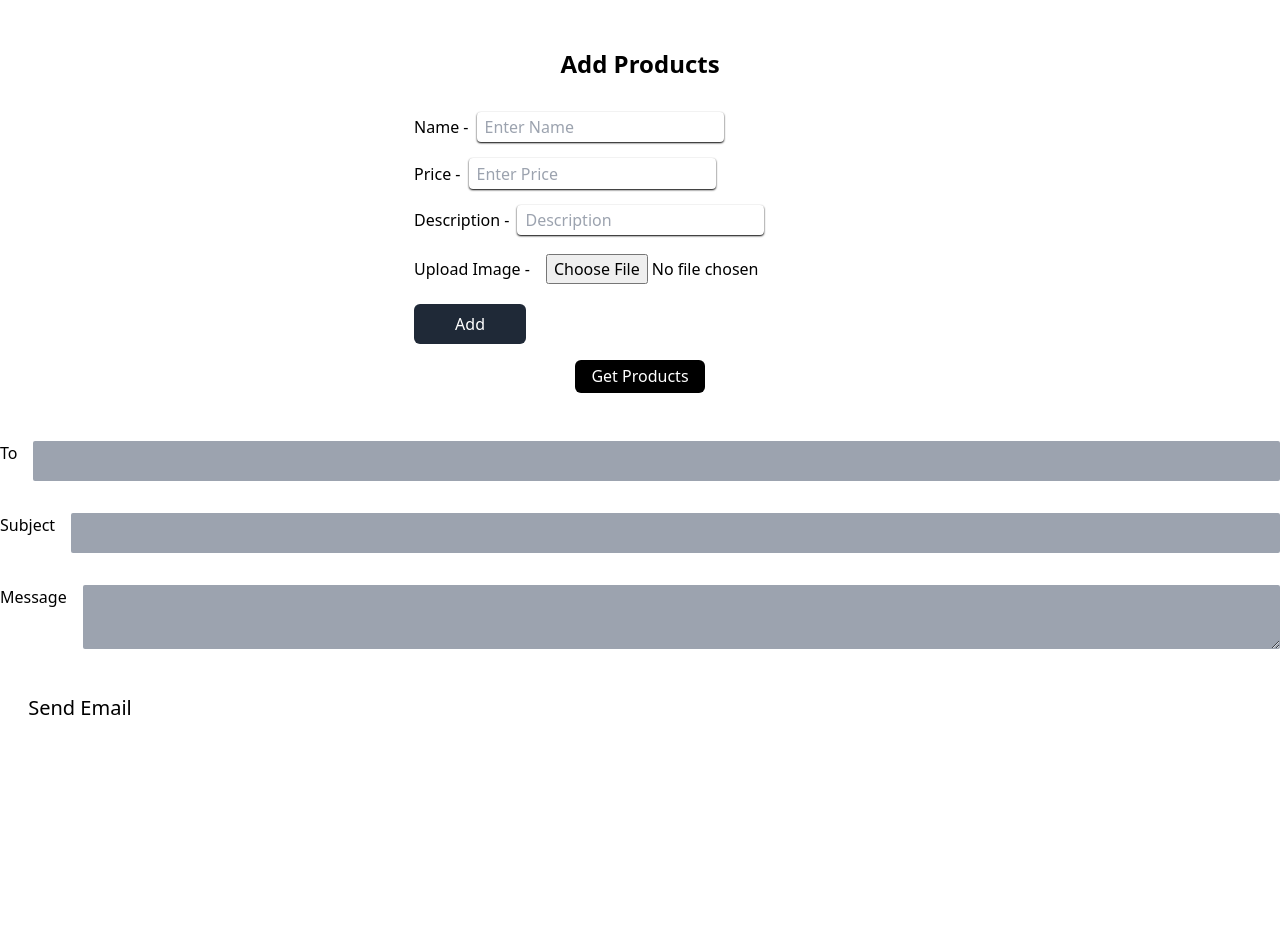
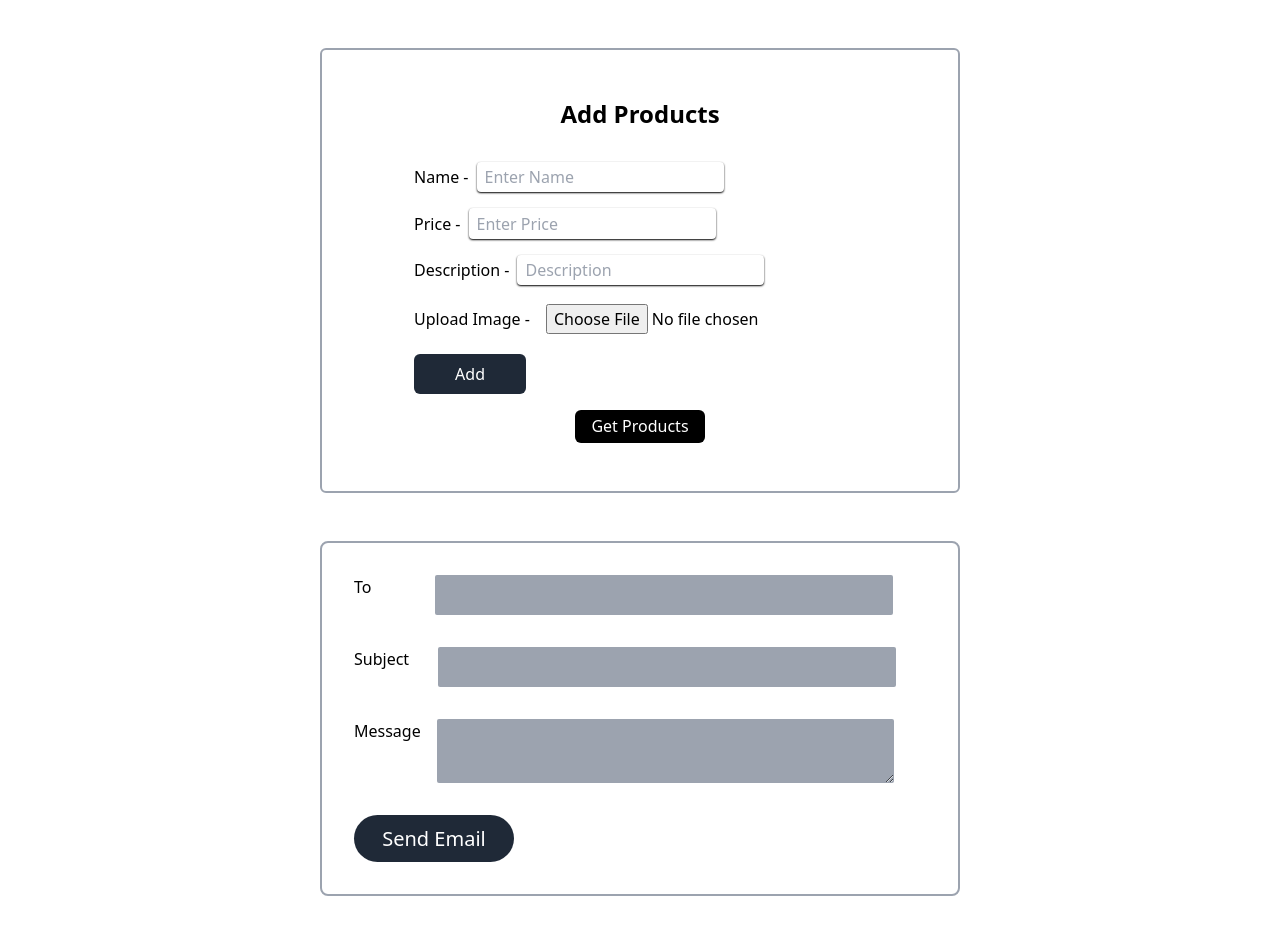
Before and after one commit to Surbhisinghal1234/Api-Frontend, a React (Vite) app: page / in a window 1280 px wide. Shown: the top 934 px of the page. Before the commit the page ends 800 px from the top, so only its background shows below. Built offline with nearby package versions, Linux system fonts and the light colour scheme.

Commit message:
added uuid

```diff
--- a/package.json
+++ b/package.json
@@ -17,7 +17,8 @@
     "dotenv": "^16.4.5",
     "react": "^18.3.1",
     "react-dom": "^18.3.1",
-    "react-router-dom": "^6.25.1"
+    "react-router-dom": "^6.25.1",
+    "uuid": "^10.0.0"
   },
   "devDependencies": {
     "@types/react": "^18.3.3",
--- a/src/components/Email.jsx
+++ b/src/components/Email.jsx
@@ -28,26 +28,26 @@ const Email = () => {
   };
 
   return (
-    <form onSubmit={handleSubmit} className='flex flex-col gap-[2rem]' >
-      <div  className='flex gap-[1rem]' >
-        <label>
+    <form onSubmit={handleSubmit} className='flex flex-col gap-[2rem]  md:w-[50%] m-auto md:border-2 border-gray-400 p-[2rem] rounded-lg mb-[3rem]' >
+      <div  className='flex gap-[4rem]' >
+        <label className='font-medium' >
           To </label>
-          <input className="bg-gray-400 w-[100%] rounded-sm p-2 text-black focus:outline-none placeholder-gray-600"   type="email" name="to" value={emailData.to} onChange={handleChange} required />
+          <input className="bg-gray-400 w-[100%] sm:w-[80%] rounded-sm p-2 text-black focus:outline-none placeholder-gray-600"   type="email" name="to" value={emailData.to} onChange={handleChange} required />
+
+      </div>
+      <div  className='flex gap-[1.8rem]' >
+        <label className='font-medium'>
+          Subject  </label>
+          <input className="bg-gray-400 w-[100%] sm:w-[80%] rounded-sm p-2 text-black focus:outline-none placeholder-gray-600"    type="text" name="subject" value={emailData.subject} onChange={handleChange} required />
 
       </div>
       <div  className='flex gap-[1rem]' >
-        <label>
-          Subject  </label>
-          <input className="bg-gray-400 w-[100%] rounded-sm p-2 text-black focus:outline-none placeholder-gray-600"    type="text" name="subject" value={emailData.subject} onChange={handleChange} required />
+        <label className='font-medium'>
+          Message  </label>
+          <textarea className="bg-gray-400 w-[100%] sm:w-[80%] rounded-sm p-2 text-black focus:outline-none placeholder-gray-600"  name="message" value={emailData.message} onChange={handleChange} required />
 
       </div>
-      <div  className='flex gap-[1rem]' >
-        <label>
-          Message  </label>
-          <textarea className="bg-gray-400 w-[100%] rounded-sm p-2 text-black focus:outline-none placeholder-gray-600"  name="message" value={emailData.message} onChange={handleChange} required />
-
-      </div>
-      <button type="submit" className='bg-custom-gradient-bg w-[10rem] rounded-full px-[1rem] py-[.8rem] text-xl' >Send Email</button>
+      <button type="submit" className='bg-gray-800 text-white w-[10rem] rounded-full px-[1rem] py-[.6rem] text-xl' >Send Email</button>
     </form>
   );
 };
--- a/src/components/GetProducts.jsx
+++ b/src/components/GetProducts.jsx
@@ -11,8 +11,8 @@ const GetProducts = () => {
     const fetchProducts = async () => {
       try {
         const response = await axios.get(
-          "https://api-backend-s5jz.onrender.com/prod"
-          // "http://localhost:3000/prod"
+          // "https://api-backend-s5jz.onrender.com/prod"
+          "http://localhost:3000/prod"
         );
         setProducts(response.data);
       } catch (error) {
@@ -28,8 +28,8 @@ const GetProducts = () => {
 
   const handleDelete = async (id) => {
     try {
-      await axios.delete(`https://api-backend-s5jz.onrender.com/products/${id}`);
-      // await axios.delete(`http://localhost:3000/products/${id}`);
+      // await axios.delete(`https://api-backend-s5jz.onrender.com/products/${id}`);
+      await axios.delete(`http://localhost:3000/products/${id}`);
 
       setProducts(products.filter((product) => product.id !== id));
       alert("Product deleted successfully");
@@ -47,7 +47,7 @@ const GetProducts = () => {
       <h2>Product List</h2>
       <ul className="list-disc flex flex-wrap gap-[2rem] justify-center">
         {products.map((product) => (
-          <li key={product.id} className="mb-[1rem] gap-[1rem] bg-gradient-to-r from-red-200  to-pink-100 text-black p-4 rounded-lg  flex w-[20rem] flex-col h-[25rem] no-scrollbar overflow-auto" >
+          <li key={product.id} className="mb-[1rem] gap-[1rem] bg-gradient-one  text-black p-4 rounded-lg  flex w-[20rem] flex-col h-[25rem] no-scrollbar overflow-auto" >
             <p>ID: {product.id}</p>
             {product.image && (
               <img
--- a/src/components/Products.jsx
+++ b/src/components/Products.jsx
@@ -2,10 +2,12 @@ import React, { useState } from "react";
 import axios from "axios";
 import { Link } from "react-router-dom";
 import Email from "./Email";
+import { v4 as uuid } from 'uuid';
+
 
 const Products = () => {
   const [product, setProduct] = useState({
-    id: 1,
+    id: uuid(),
     name: "",
     price: "",
     description: "",
@@ -23,7 +25,6 @@ const Products = () => {
 
   const uploadImage = async () => {
     if (!product.image) return;
-
     const data = new FormData();
     data.append("file", product.image);
     data.append("upload_preset", import.meta.env.VITE_UPLOAD_PRESET);
@@ -67,8 +68,8 @@ const Products = () => {
       };
 
       await axios.post(
-        "https://api-backend-s5jz.onrender.com/products",
-        // "http://localhost:3000/products",
+        // "https://api-backend-s5jz.onrender.com/products",
+        "http://localhost:3000/products",
         productData,
         {
           headers: {
@@ -95,7 +96,7 @@ const Products = () => {
 
   return (
     <>
-      <div className="py-[3rem] px-[2rem] flex justify-center flex-col items-center">
+      <div className="py-[3rem] px-[2rem] flex justify-center flex-col items-center border-2 md:border-gray-400  md:w-[50%] m-auto my-[3rem] rounded-md">
         <h2 className="text-2xl font-bold">Add Products</h2>
         <form
           className="flex flex-col gap-[1rem] mt-[2rem]"
--- a/tailwind.config.js
+++ b/tailwind.config.js
@@ -9,7 +9,10 @@ export default {
       backgroundImage: {
         'gradient-one': 'linear-gradient(to right, #ff7e5f8c, #00800061)',
         'gradient-two': 'linear-gradient(to right, #0000ff57, #185a9d8f)',
+        'custom-gradient-bg': 'linear-gradient(270deg, #DF8908 10%, #B415FF 100%)',
+
       },
+
 
     },
     container: {
```
Also changed, not shown: 1 other file (tests, documents, lock files or other folders).
